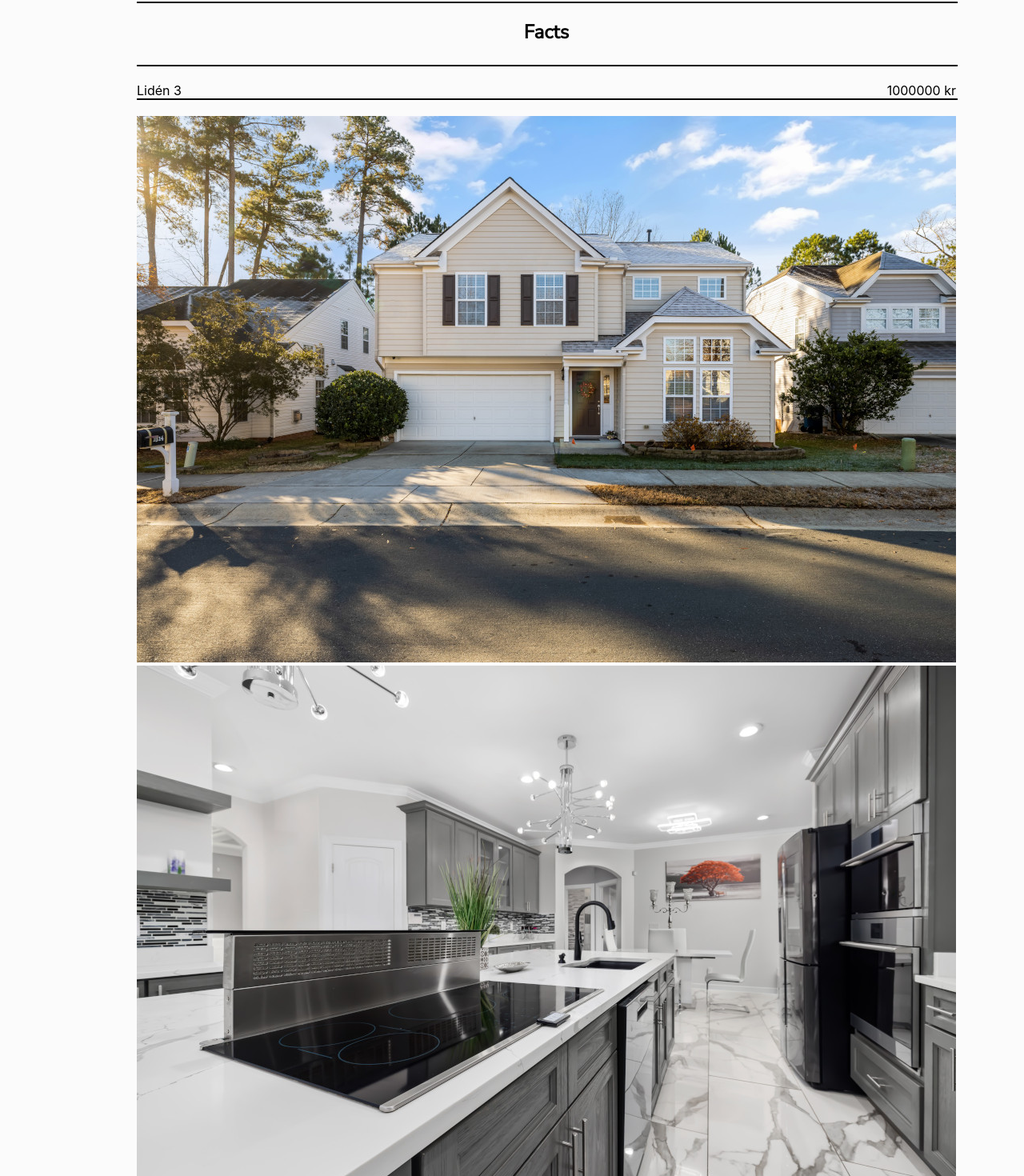
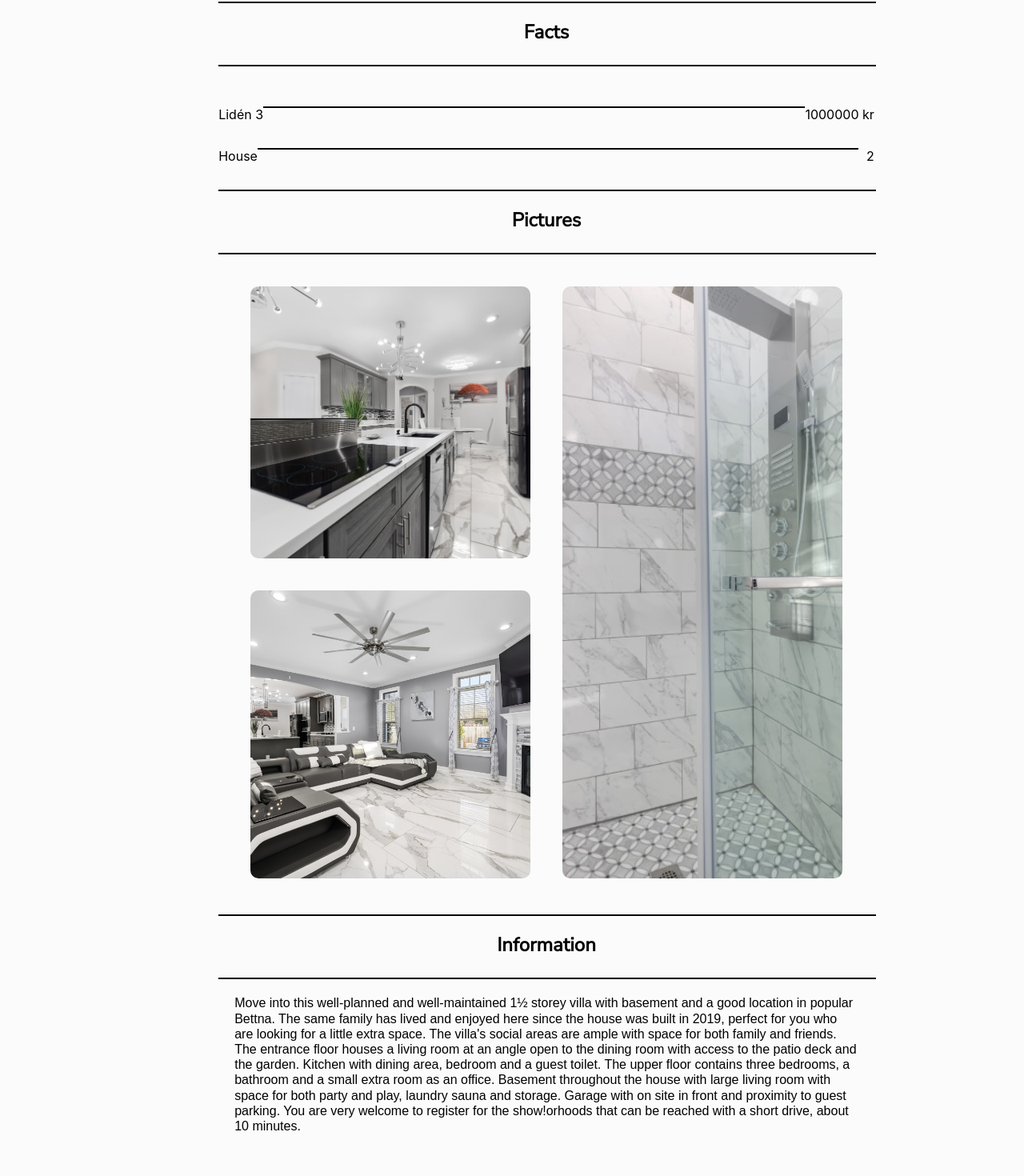
Before and after one commit to Oggilit0/Real-estate, a React (Create React App) app: page /houseobject5 in a window 1280 px wide. Shown: the part 538-2008 px from the top of the page at 80% size. Built offline with nearby package versions, Linux system fonts and the light colour scheme.

Commit message:
Updated with pictures fixed

```diff
--- a/src/components/Buy/HouseObject5.js
+++ b/src/components/Buy/HouseObject5.js
@@ -3,7 +3,7 @@ import pic2 from "../Pictures/House/House5/House5-2.jpg";
 import pic3 from "../Pictures/House/House5/House5-3.jpg";
 import pic4 from "../Pictures/House/House5/House5-4.jpg";
 import pic5 from "../Pictures/House/House5/House5-5.jpg";
-import '../../stylesheets/HouseObject.css';
+import "../../stylesheets/HouseObject.css";
 
 const HouseObject5 = () => {
   return (
@@ -16,26 +16,41 @@ const HouseObject5 = () => {
 
       <div className="adressPrice">
         <div className="adress">Lidén 3</div>
-        <div className="price">1000000 kr</div>
+        <div className="price"> 1000000 kr</div>
+        <hr className="factsLine"></hr>
+      </div>
+
+      <div className="typeRooms">
+        <div className="adress">House</div>
+        <div className="price">2</div>
+        <hr className="factsLine"></hr>
       </div>
 
       <div className="pictures-bar">
         <hr className="line"></hr>
+        <h2 className="title">Pictures</h2>
+        <hr className="line"></hr>
       </div>
 
-      <div className="display">
-        <img src={pic1} className="image" />
-        <img src={pic2} className="image" />
+      <article className="landing-section" id="img-collage-house">
+        <section className="landing-section" id="img-container">
+          <img id="img1" src={pic2} />
+        </section>
 
-        <img src={pic3} className="image" />
-        <img src={pic4} className="image" />
-
-        <img src={pic5} className="image" />
-      </div>
+        <section className="landing-section" id="medium-img-container">
+          <img id="medium-img-house" src={pic3} />
+        </section>
+        <section className="landing-section" id="broad-img-container">
+          <img id="broad-img-house" src={pic4} />
+        </section>
+      </article>
 
       <div className="description-bar">
         <hr className="line"></hr>
-        <h4>
+        <h2 className="title">Information</h2>
+        <hr className="line"></hr>
+
+        <p id="houseText">
           Move into this well-planned and well-maintained 1½ storey villa with
           basement and a good location in popular Bettna. The same family has
           lived and enjoyed here since the house was built in 2019, perfect for
@@ -47,10 +62,12 @@ const HouseObject5 = () => {
           bathroom and a small extra room as an office. Basement throughout the
           house with large living room with space for both party and play,
           laundry sauna and storage. Garage with on site in front and proximity
-          to guest parking. You are very welcome to register for the show!
-        </h4>
+          to guest parking. You are very welcome to register for the
+          show!orhoods that can be reached with a short drive, about 10 minutes.
+        </p>
       </div>
     </div>
   );
 };
+
 export default HouseObject5;
--- a/src/components/Buy/HouseObject6.js
+++ b/src/components/Buy/HouseObject6.js
@@ -3,7 +3,7 @@ import pic2 from "../Pictures/House/House6/House6-2.jpg";
 import pic3 from "../Pictures/House/House6/House6-3.jpg";
 import pic4 from "../Pictures/House/House6/House6-4.jpg";
 import pic5 from "../Pictures/House/House6/House6-5.jpg";
-import '../../stylesheets/HouseObject.css';
+import "../../stylesheets/HouseObject.css";
 
 const HouseObject6 = () => {
   return (
@@ -16,26 +16,41 @@ const HouseObject6 = () => {
 
       <div className="adressPrice">
         <div className="adress">Prinsessgatan 1</div>
-        <div className="price">8000000 kr</div>
+        <div className="price"> 8000000 kr</div>
+        <hr className="factsLine"></hr>
+      </div>
+
+      <div className="typeRooms">
+        <div className="adress">House</div>
+        <div className="price">2</div>
+        <hr className="factsLine"></hr>
       </div>
 
       <div className="pictures-bar">
         <hr className="line"></hr>
+        <h2 className="title">Pictures</h2>
+        <hr className="line"></hr>
       </div>
 
-      <div className="display">
-        <img src={pic1} className="image" />
-        <img src={pic2} className="image" />
+      <article className="landing-section" id="img-collage-house">
+        <section className="landing-section" id="img-container">
+          <img id="img1" src={pic2} />
+        </section>
 
-        <img src={pic3} className="image" />
-        <img src={pic4} className="image" />
-
-        <img src={pic5} className="image" />
-      </div>
+        <section className="landing-section" id="medium-img-container">
+          <img id="medium-img-house" src={pic3} />
+        </section>
+        <section className="landing-section" id="broad-img-container">
+          <img id="broad-img-house" src={pic4} />
+        </section>
+      </article>
 
       <div className="description-bar">
         <hr className="line"></hr>
-        <h4>
+        <h2 className="title">Information</h2>
+        <hr className="line"></hr>
+
+        <p id="houseText">
           Here, the puzzle of life gets close in an attractive small town idyll
           with surroundings of forest and countryside. In grown-up
           neighborhoods, you live on Prinsessgatan in an area without passage
@@ -60,10 +75,11 @@ const HouseObject6 = () => {
           the walk-in closet. The basement has a spacious laundry room, living
           room and storage and hobby room. There is also a larger bathroom with
           a bath. The area is a true family dream with idyllic neighborhoods
-          that can be reached with a short drive, about 10 minutes,
-        </h4>
+          that can be reached with a short drive, about 10 minutes.
+        </p>
       </div>
     </div>
   );
 };
+
 export default HouseObject6;
```
